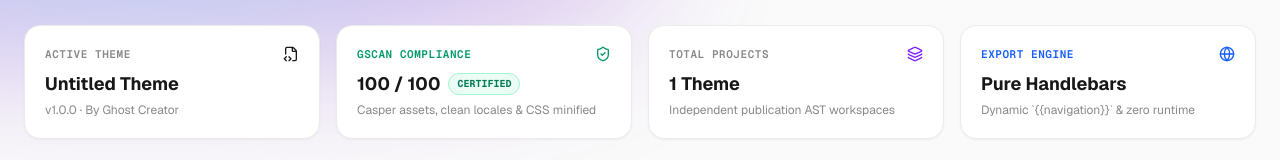
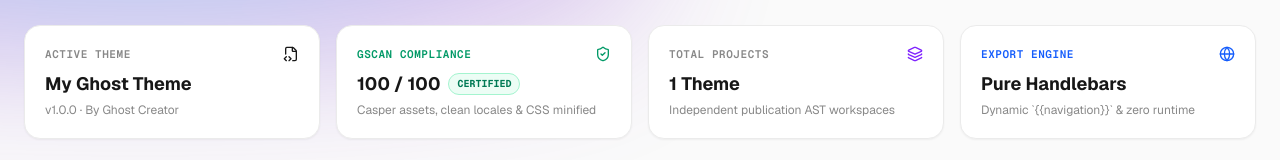
Before and after one commit to Sakthi10122004/idli_ghost_theme_builder, a Next.js app: page /dashboard in a window 1280 px wide. Shown: the part 269-429 px from the top of the page. Built offline with nearby package versions, Linux system fonts and the light colour scheme; no server answers.

Commit message:
fix(dashboard): eliminate infinite API call loop and restore snappy performance on mount

```diff
--- a/src/app/dashboard/page.tsx
+++ b/src/app/dashboard/page.tsx
@@ -99,6 +99,19 @@
   },
 ];
 
+// Deterministic default theme for initial render (matches on server and client)
+const DEFAULT_INITIAL_THEMES: ThemeProject[] = [
+  {
+    id: "theme-primary",
+    name: "My Ghost Theme",
+    author: "Ghost Creator",
+    version: "1.0.0",
+    description: "A clean, modern Ghost publication theme",
+    updatedAt: "Just now",
+    document: INITIAL_THEME_DOCUMENT,
+  },
+];
+
 export default function DashboardPage() {
   const router = useRouter();
   const {
@@ -107,24 +120,11 @@
     activeThemeId,
     setActiveThemeId,
     userId,
-    setUserId,
   } = useEditorStore();
 
-  // Deterministic default theme for initial render
-  const defaultInitialThemes: ThemeProject[] = useMemo(() => [
-    {
-      id: "theme-primary",
-      name: themeDoc.metadata?.name || "Untitled Theme",
-      author: themeDoc.metadata?.author || "Ghost Creator",
-      version: themeDoc.metadata?.version || "1.0.0",
-      description: themeDoc.metadata?.description || "A clean, modern Ghost publication theme",
-      updatedAt: "Just now",
-      document: themeDoc,
-    },
-  ], [themeDoc]);
-
-  const [themes, setThemes] = useState<ThemeProject[]>(defaultInitialThemes);
+  const [themes, setThemes] = useState<ThemeProject[]>(DEFAULT_INITIAL_THEMES);
   const [hasLoadedFromStorage, setHasLoadedFromStorage] = useState(false);
+  const hasInitializedRef = React.useRef(false);
 
   // View & Filter States
   const [searchQuery, setSearchQuery] = useState("");
@@ -156,8 +156,13 @@
   const [editVersion, setEditVersion] = useState("");
   const [editDescription, setEditDescription] = useState("");
 
-  // Load themes from localStorage & cloud database after client hydration mount
+  // Load themes from localStorage & cloud database strictly once on client mount
   useEffect(() => {
+    if (hasInitializedRef.current) return;
+    hasInitializedRef.current = true;
+
+    const { setActiveThemeId, setDocument, setUserId } = useEditorStore.getState();
+
     try {
       const stored = localStorage.getItem(STORAGE_THEMES_KEY) || localStorage.getItem("ghost_user_themes_v1");
       if (stored) {
@@ -182,8 +187,8 @@
           } catch {}
         }
       } else {
-        localStorage.setItem(STORAGE_THEMES_KEY, JSON.stringify(defaultInitialThemes));
-        localStorage.setItem(STORAGE_ACTIVE_ID_KEY, defaultInitialThemes[0].id);
+        localStorage.setItem(STORAGE_THEMES_KEY, JSON.stringify(DEFAULT_INITIAL_THEMES));
+        localStorage.setItem(STORAGE_ACTIVE_ID_KEY, DEFAULT_INITIAL_THEMES[0].id);
       }
       startTransition(() => {
         setHasLoadedFromStorage(true);
@@ -255,7 +260,7 @@
         setHasLoadedFromStorage(true);
       });
     }
-  }, [defaultInitialThemes, setActiveThemeId, setDocument, setUserId]);
+  }, []);
 
   // Synchronize themes list changes into localStorage once loaded
   useEffect(() => {
```
